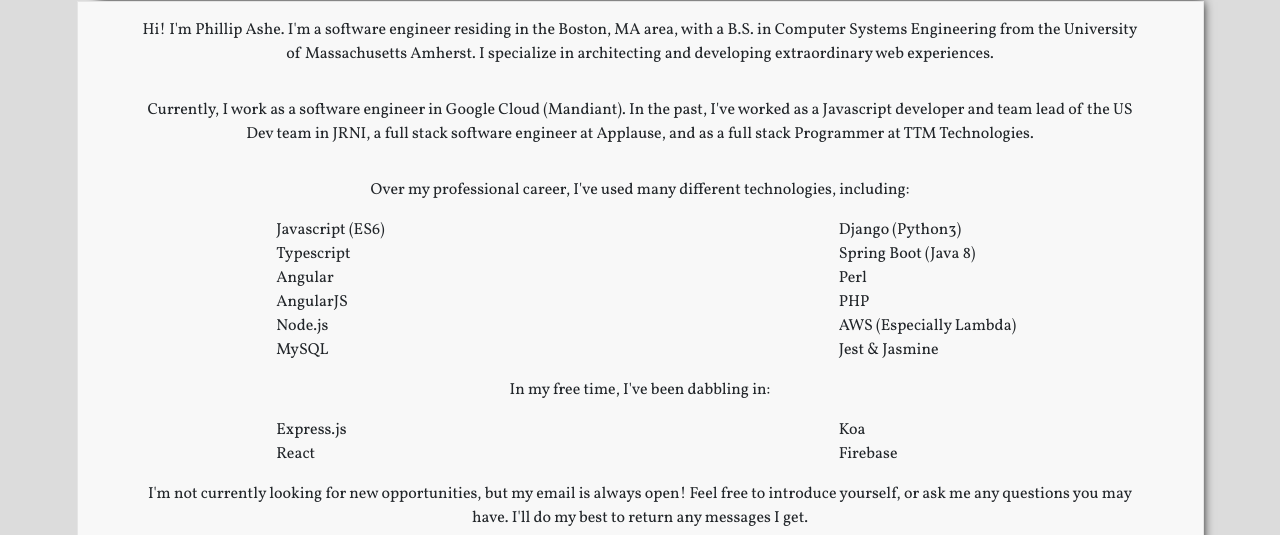
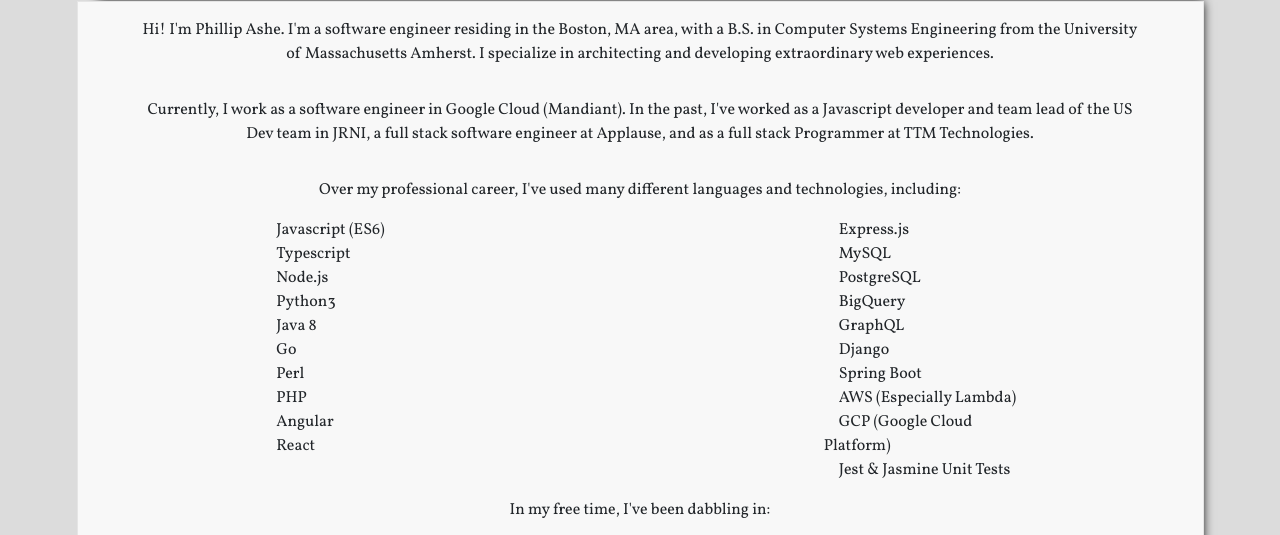
Before and after one commit to phillipashe/phillipashe.github.io, a plain HTML site: page index.html in a window 1280 px wide. Shown: the part 776-1311 px from the top of the page. Drawn offline with nearby package versions, Linux system fonts and the light colour scheme.

Commit message:
update about with new skills

```diff
--- a/static/about.html
+++ b/static/about.html
@@ -11,31 +11,39 @@
     <div class="about-line">Currently, I work as a software engineer in Google Cloud (Mandiant). In
       the past, I've worked as a Javascript developer and team lead of the US Dev team in JRNI, a full stack software
       engineer at Applause, and as a full stack Programmer at TTM Technologies. </div>
-    <div class="about-line">Over my professional career, I've used many different technologies, including:</div>
+    <div class="about-line">Over my professional career, I've used many different languages and technologies, including:</div>
     <ul class="side-list">
       <li class="bullet-point"><span class="icon"></span><span>Javascript (ES6)</span></li>
       <li class="bullet-point"><span class="icon"></span><span>Typescript</span></li>
+      <li class="bullet-point"><span class="icon"></span><span>Node.js</span></li>
+      <li class="bullet-point"><span class="icon"></span><span>Python3</span></li>
+      <li class="bullet-point"><span class="icon"></span><span>Java 8</span></li>
+      <li class="bullet-point"><span class="icon"></span><span>Go</span></li>
+      <li class="bullet-point"><span class="icon"></span><span>Perl</span></li>
+      <li class="bullet-point"><span class="icon"></span><span>PHP</span></li>
       <li class="bullet-point"><span class="icon"></span><span>Angular</span></li>
-      <li class="bullet-point"><span class="icon"></span><span>AngularJS</span></li>
-      <li class="bullet-point"><span class="icon"></span><span>Node.js</span></li>
-      <li class="bullet-point"><span class="icon"></span><span>MySQL</span></li>
+      <li class="bullet-point"><span class="icon"></span><span>React</span></li>
     </ul>
     <ul class="side-list">
-      <li class="bullet-point"><span class="icon"></span><span>Django (Python3)</span></li>
-      <li class="bullet-point"><span class="icon"></span><span>Spring Boot (Java 8)</span></li>
-      <li class="bullet-point"><span class="icon"></span><span>Perl</span></li>
-      <li class="bullet-point"><span class="icon"></span><span>PHP</span></li>
+      <li class="bullet-point"><span class="icon"></span><span>Express.js</span></li>
+      <li class="bullet-point"><span class="icon"></span><span>MySQL</span></li>
+      <li class="bullet-point"><span class="icon"></span><span>PostgreSQL</span></li>
+      <li class="bullet-point"><span class="icon"></span><span>BigQuery</span></li>
+      <li class="bullet-point"><span class="icon"></span><span>GraphQL</span></li>
+      <li class="bullet-point"><span class="icon"></span><span>Django</span></li>
+      <li class="bullet-point"><span class="icon"></span><span>Spring Boot</span></li>
       <li class="bullet-point"><span class="icon"></span><span>AWS (Especially Lambda)</span></li>
-      <li class="bullet-point"><span class="icon"></span><span>Jest & Jasmine</span></li>
+      <li class="bullet-point"><span class="icon"></span><span>GCP (Google Cloud Platform)</span></li>
+      <li class="bullet-point"><span class="icon"></span><span>Jest & Jasmine Unit Tests</span></li>
     </ul>
     <div class="about-line">In my free time, I've been dabbling in:</div>
     <ul class="side-list">
-      <li class="bullet-point"><span class="icon"></span><span>Express.js</span></li>
-      <li class="bullet-point"><span class="icon"></span><span>React</span></li>
+      <li class="bullet-point"><span class="icon"></span><span>Koa</span></li>
+      <li class="bullet-point"><span class="icon"></span><span>Ruby on Rails</span></li>
     </ul>
     <ul class="side-list">
-      <li class="bullet-point"><span class="icon"></span><span>Koa</span></li>
       <li class="bullet-point"><span class="icon"></span><span>Firebase</span></li>
+      <li class="bullet-point"><span class="icon"></span><span>Flask</span></li>
     </ul>
     <div class="about-line">
       I'm not currently looking for new opportunities, but my email is always open! Feel free to introduce
```
